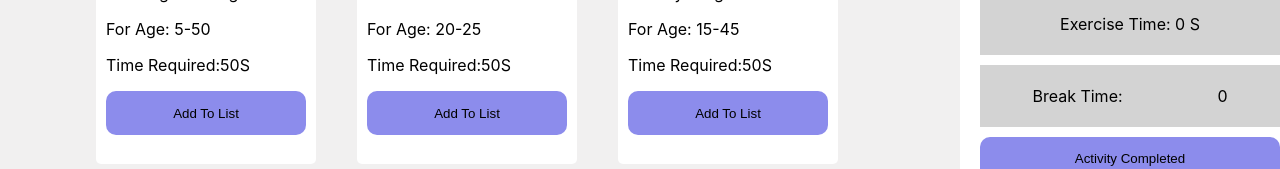
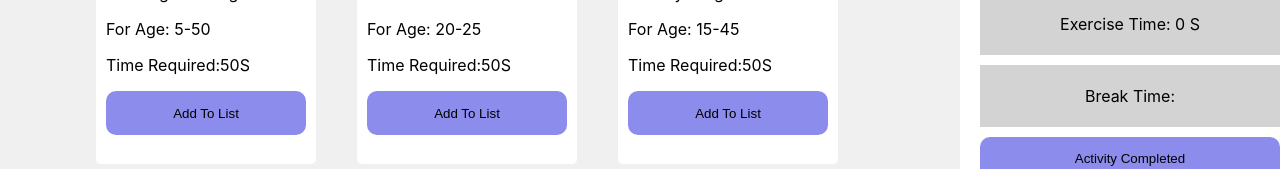
Before and after one commit to pritthwiraz/activity-tracker, a React (Create React App) app: page / in a window 1280 px wide. Shown: the part 449-618 px from the top of the page. Built offline with nearby package versions, Linux system fonts and the light colour scheme; the HTML template or start-up script is replaced by a standard one.

Commit message:
Break added

```diff
--- a/src/Components/Activities/Activities.js
+++ b/src/Components/Activities/Activities.js
@@ -3,11 +3,13 @@ import "./Activities.css"
 import logo from '../../Activity Tracker Logo-.png'
 import Activity from '../Activity/Activity';
 import Exercise from '../Exercise/Exercise';
+import Break from '../Break/Break';
 
 
 const Activities = () => {
     const [activities, setActivities] = useState([]);
     const [time, setTime] = useState([]);
+    const [value, setValue] = useState([]);
 
 
     useEffect( () =>{
@@ -22,6 +24,7 @@ const Activities = () => {
         const newTime = [...time, activity]
         setTime(newTime)
     }
+
 
     return (
             <div className='activites'>
@@ -58,10 +61,10 @@ const Activities = () => {
                     <h2>Add a Break</h2>
                 </div>
                 <div className='btn-break'>
-                    <button value={10}>10S</button>
-                    <button value={10}>20S</button>
-                    <button value={10}>30S</button>
-                    <button value={10}>40S</button>
+                    <button onClick = {e => setValue(e.target.value)} value="10">10S</button>
+                    <button onClick = {e => setValue(e.target.value)} value="20">20S</button>
+                    <button onClick = {e => setValue(e.target.value)} value="30">30S</button>
+                    <button onClick = {e => setValue(e.target.value)} value="40">40S</button>
                 </div>
                 <div>
                     <h2>Exercise Details</h2>
@@ -69,8 +72,8 @@ const Activities = () => {
                      <Exercise time={time}></Exercise>
                     </div>
                     <div className='ex-time'>
-                        <p>Break Time: {}</p>
-                        <p>0</p>
+                        {/* <p>Break Time: {value}</p> */}
+                        <Break value ={value}></Break>
                     </div>
                 </div>
                 <button className='completed-activity'><p>Activity Completed</p></button>
--- /dev/null
+++ b/src/Components/Break/Break.js
@@ -0,0 +1,12 @@
+import React from 'react';
+
+const Break = ({value}) => {
+
+    return (
+        <div>
+              <p>Break Time: {value}</p>
+        </div>
+    );
+};
+
+export default Break;
```
